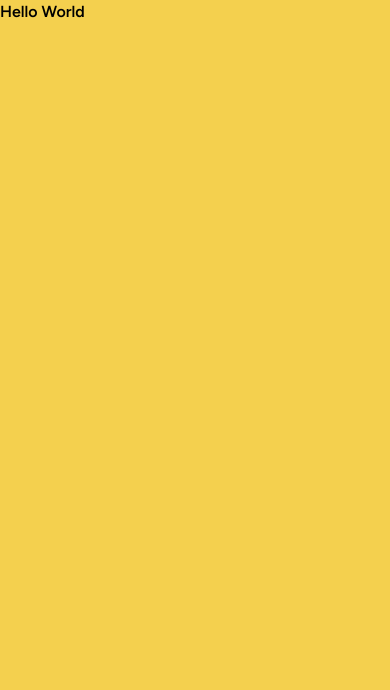
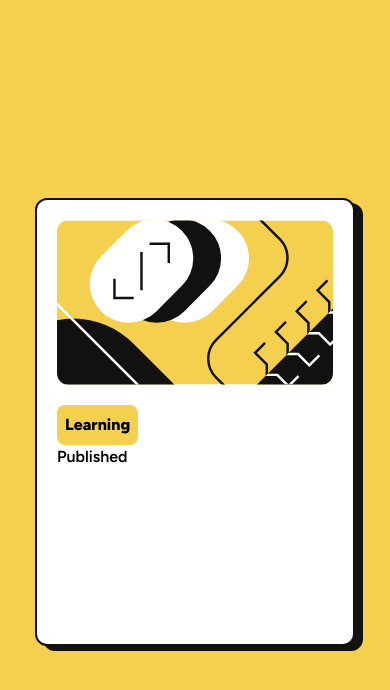
Before and after one commit to harshv5094/blog-card-nextjs, a Next.js app: page / in a window 390 px wide. Shown: the top 690 px of the page. Built offline with nearby package versions, Linux system fonts and the light colour scheme.

Commit message:
feat: Designing card structure with responsiveness

```diff
--- a/app/page.jsx
+++ b/app/page.jsx
@@ -1,8 +1,26 @@
+import Image from 'next/image'
 
 export default function Home() {
   return (
-    <main>
-      <h1>Hello World</h1>
+    <main className=" absolute top-[50%] left-[50%] translate-x-[-50%] translate-y-[-50%]
+     bg-white w-[24em] max-md:w-[20em] max-sm:w-[18em] h-[30em] max-md:h-[28em] max-sm:h-[26em] rounded-xl p-5 border-2 border-black shadow-custom ">
+      <div className='flex justify-center'>
+        <Image
+          src="/illustration-article.svg"
+          width={420}
+          height={100}
+          alt="blog-banner"
+          className='rounded-xl'
+        />
+      </div>
+
+      <div className='flex justify-start mt-5'>
+        <h1 className='text-md font-bold bg-yellow rounded-lg p-2 text-center'>Learning</h1>
+      </div>
+
+      <div>
+        Published
+      </div>
     </main>
   )
 }
```
